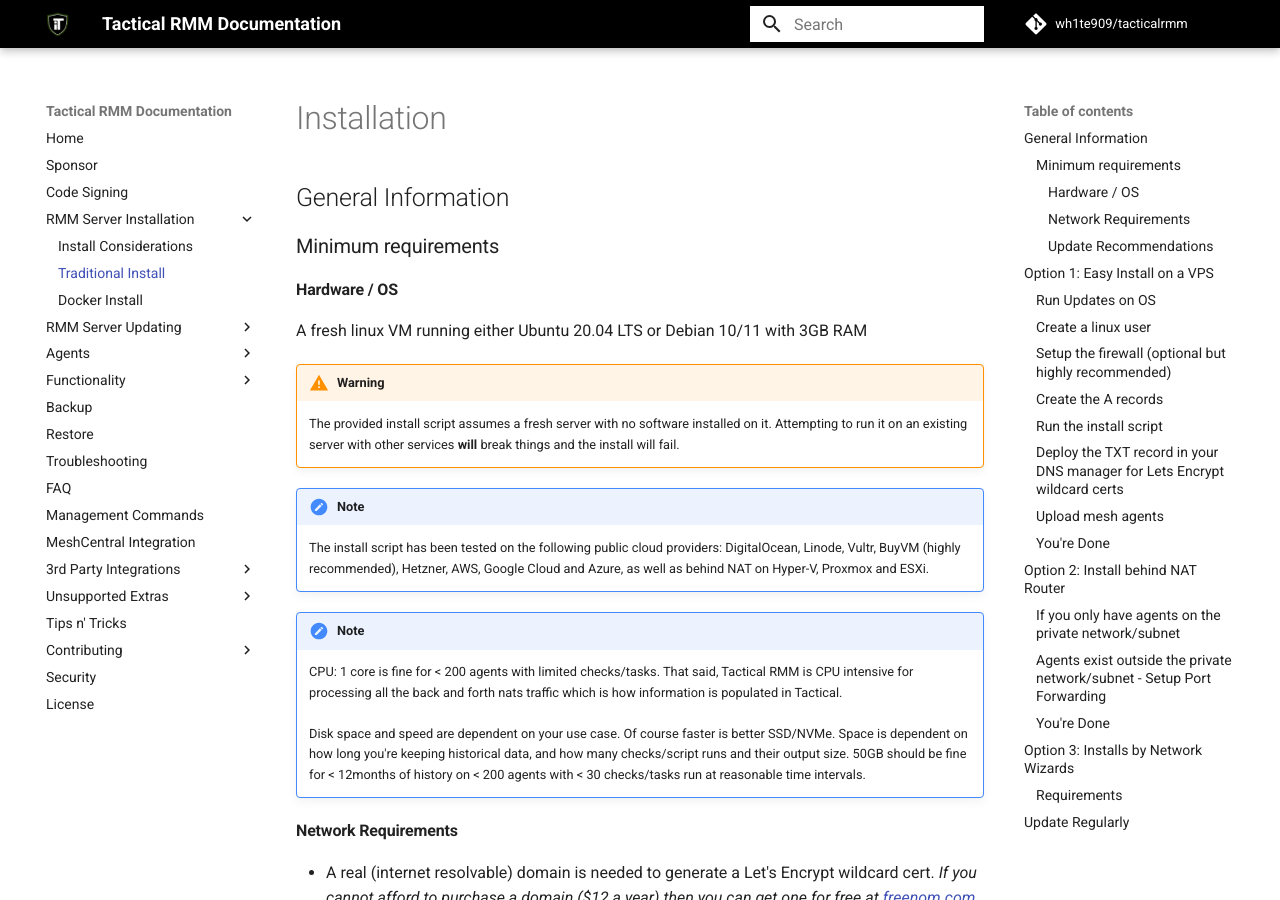
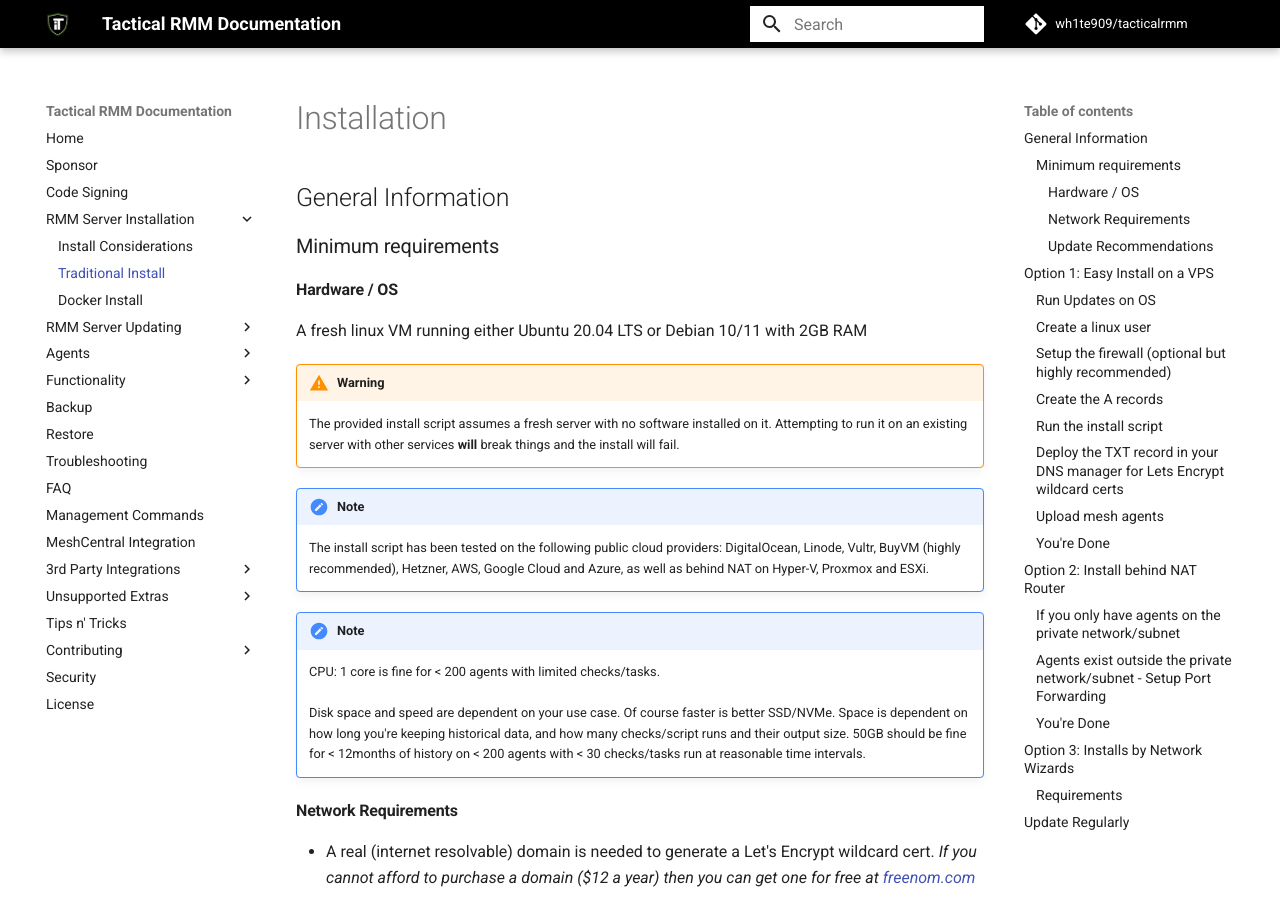
Before and after one commit to amidaware/trmm-docs, an MkDocs documentation site: the page built from docs/docs/install_server.md, in a window 1280 px wide and 900 px high. Built offline with MkDocs 1.6.1 and Material for MkDocs 9.7.7, drawn with Linux system fonts in a browser that asks for light colours; comment, search, counter and statistics services are not loaded.

Commit message:
reduce ram reqs

```diff
--- a/docs/docs/install_server.md
+++ b/docs/docs/install_server.md
@@ -6,7 +6,7 @@
 
 #### Hardware / OS
 
-A fresh linux VM running either Ubuntu 20.04 LTS or Debian 10/11 with 3GB RAM
+A fresh linux VM running either Ubuntu 20.04 LTS or Debian 10/11 with 2GB RAM
 
 !!!warning
     The provided install script assumes a fresh server with no software installed on it. Attempting to run it on an existing server with other services **will** break things and the install will fail.
@@ -15,7 +15,7 @@
     The install script has been tested on the following public cloud providers: DigitalOcean, Linode, Vultr, BuyVM (highly recommended), Hetzner, AWS, Google Cloud and Azure, as well as behind NAT on Hyper-V, Proxmox and ESXi.
 
 !!!note
-    CPU: 1 core is fine for < 200 agents with limited checks/tasks. That said, Tactical RMM is CPU intensive for processing all the back and forth nats traffic which is how information is populated in Tactical.<br><br>
+    CPU: 1 core is fine for < 200 agents with limited checks/tasks.<br><br>
     Disk space and speed are dependent on your use case. Of course faster is better SSD/NVMe. Space is dependent on how long you're keeping historical data, and how many checks/script runs and their output size. 50GB should be fine for < 12months of history on < 200 agents with < 30 checks/tasks run at reasonable time intervals.
 
 #### Network Requirements
```
